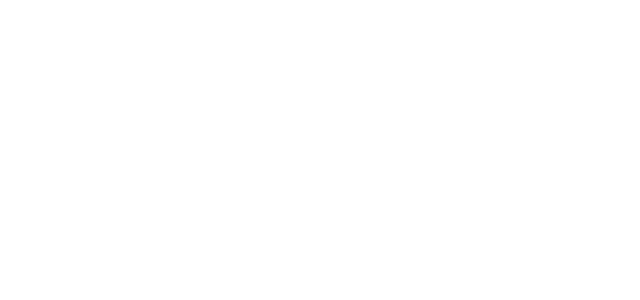
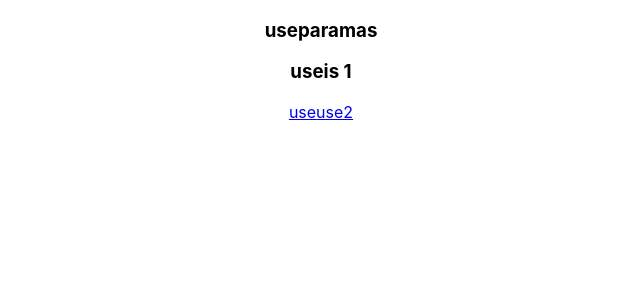
Before and after one commit to Ayshafebin/MyApp, a React (Create React App) app: page /UseParams/1 in a window 1280 px wide. Before the commit this address had no page. Shown: the top 300 px of the page, without its empty margins (319-959 px from the left). Built offline with nearby package versions, Linux system fonts and the light colour scheme.

Commit message:
UseParams

```diff
--- a/src/App.js
+++ b/src/App.js
@@ -1,5 +1,5 @@
 // import logo from './logo.svg';
-import { Route, Routes } from 'react-router-dom';
+import { Link, Route, Routes } from 'react-router-dom';
 import './App.css';
 // import Input from './Components/Input';
 // import Counter from './Components/Counter';
@@ -11,6 +11,7 @@ import './App.css';
 // import MyContext from './Components/MyContext';
 // import UseContext from './Components/UseContext';
 import Router from '../src/Components/Router';
+import UseParams from './Components/UseParams';
 
 function App() {
   return (
@@ -30,12 +31,18 @@ function App() {
 
       {/* <Counter/> */}
 
-      <Routes>
+      {/* <Routes>
         <Route path='/profile/:username'  element={<Router />} />
-      </Routes>
+      </Routes> */}
 
       {/* <Input/> */}
 
+      <Routes>
+        <Route path='/UseParams/:id' element={<UseParams/>} />
+      </Routes>
+
+      <Link to ='/UseParams/123'>use</Link>
+      <Link to ='/UseParams/456'>use2</Link>
 
     </div>
   );
--- /dev/null
+++ b/src/Components/UseParams.jsx
@@ -0,0 +1,16 @@
+import React from 'react'
+import { useParams } from 'react-router-dom'
+
+const UseParams = () => {
+
+    const { id } = useParams();
+
+  return (
+    <div>
+        <h3>useparamas</h3>
+        <h3>useis {id}</h3>
+    </div>
+  )
+}
+
+export default UseParams
```
